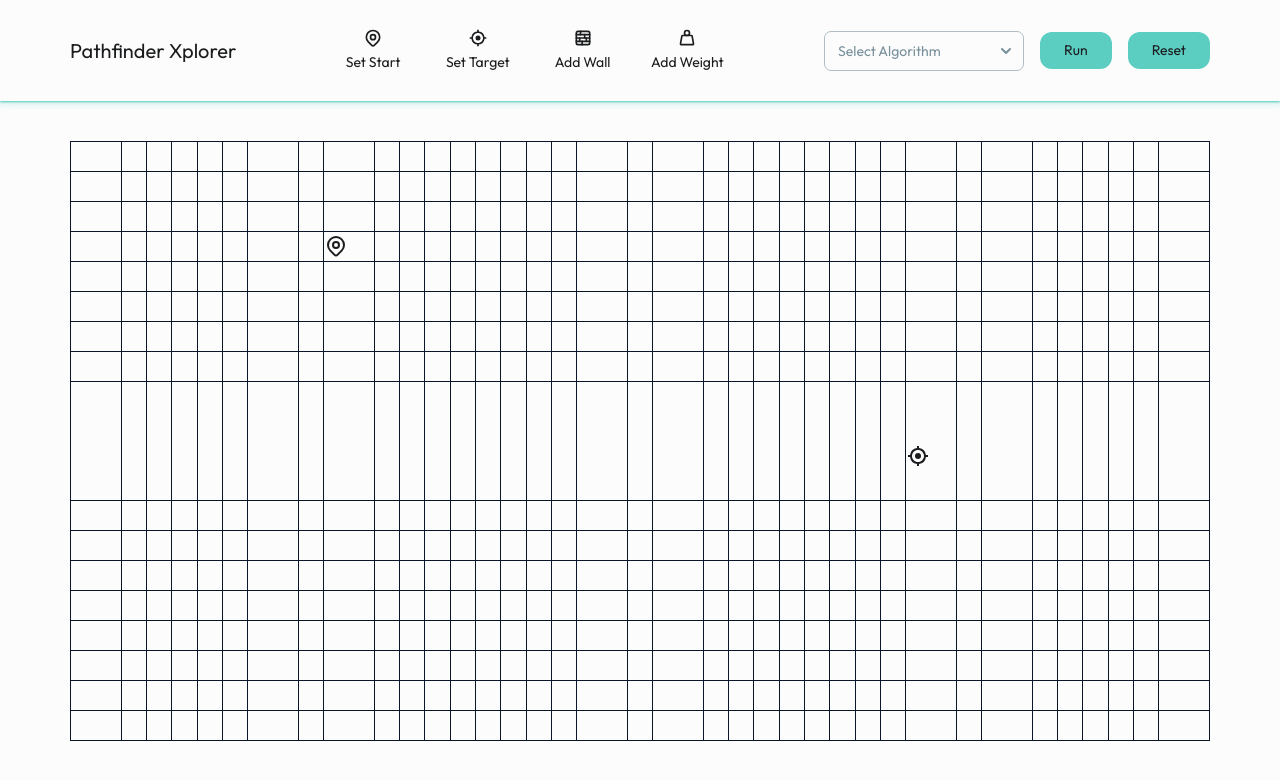
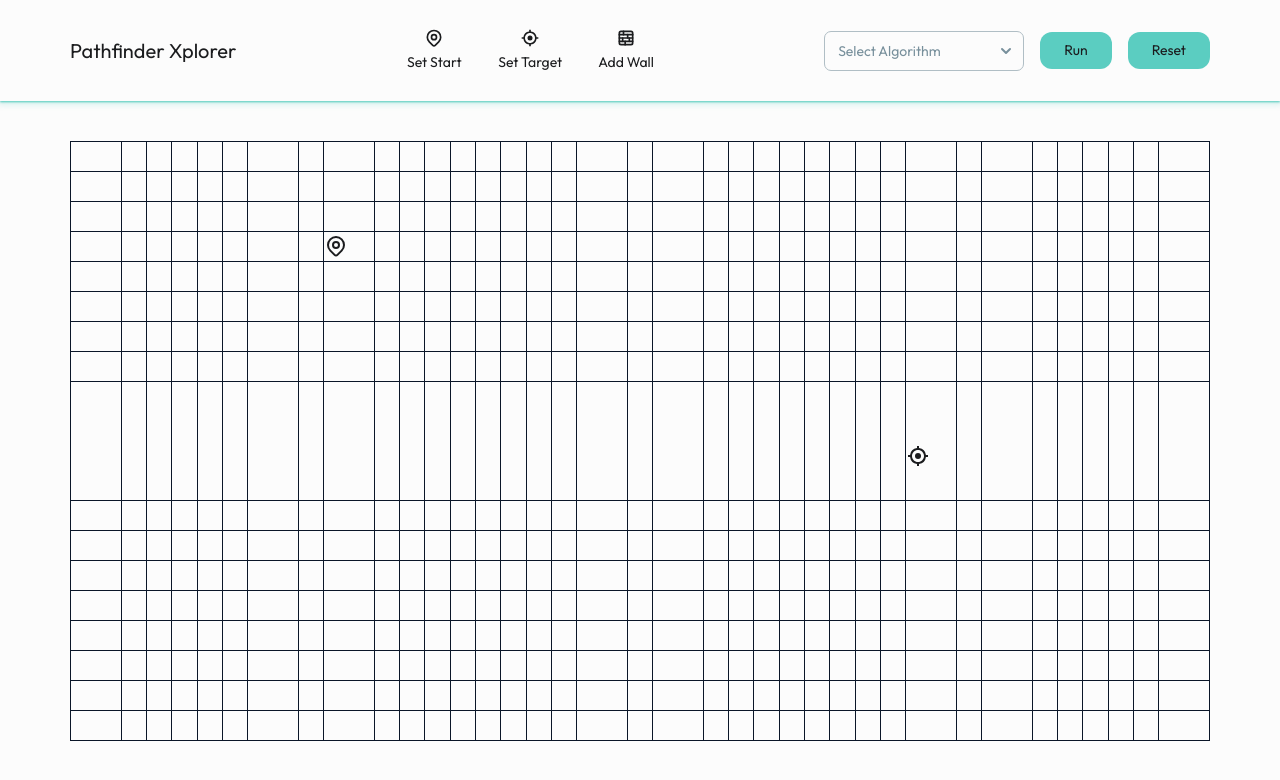
Before and after one commit to KarimBastami/Pathfinder-Xplorer, a React (Vite) app: page / in a window 1280 px wide. Shown: the top 780 px of the page. Built offline with nearby package versions, Linux system fonts and the light colour scheme.

Commit message:
feat: Disable Weights Button

```diff
--- a/src/components/navbar/Navbar.jsx
+++ b/src/components/navbar/Navbar.jsx
@@ -65,7 +65,7 @@ function Navbar() {
           <h1 id="nav-logo" className="text-h3">Pathfinder Xplorer</h1>
 
           <div id="nav-links" className="text-shrimp">
-            <ul className="grid grid-cols-4">
+            <ul className="grid grid-cols-3">
               <li id="set-start-btn" className={`${selectStart}`} onClick={setModeStart}>
                 <HiOutlineLocationMarker className="text-h3 mx-auto mb-1" />
                 Set Start
@@ -78,10 +78,10 @@ function Navbar() {
                 <TbWall className="text-h3 mx-auto mb-1" />
                 Add Wall
               </li>
-              <li id="add-weight-btn" className={`${selectWeight}`} onClick={setModeWeight}>
+              {/* <li id="add-weight-btn" className={`${selectWeight}`} onClick={setModeWeight}>
                 <TbWeight className="text-h3 mx-auto mb-1" />
                 Add Weight
-              </li>
+              </li> */}
             </ul>
           </div>
 
```
